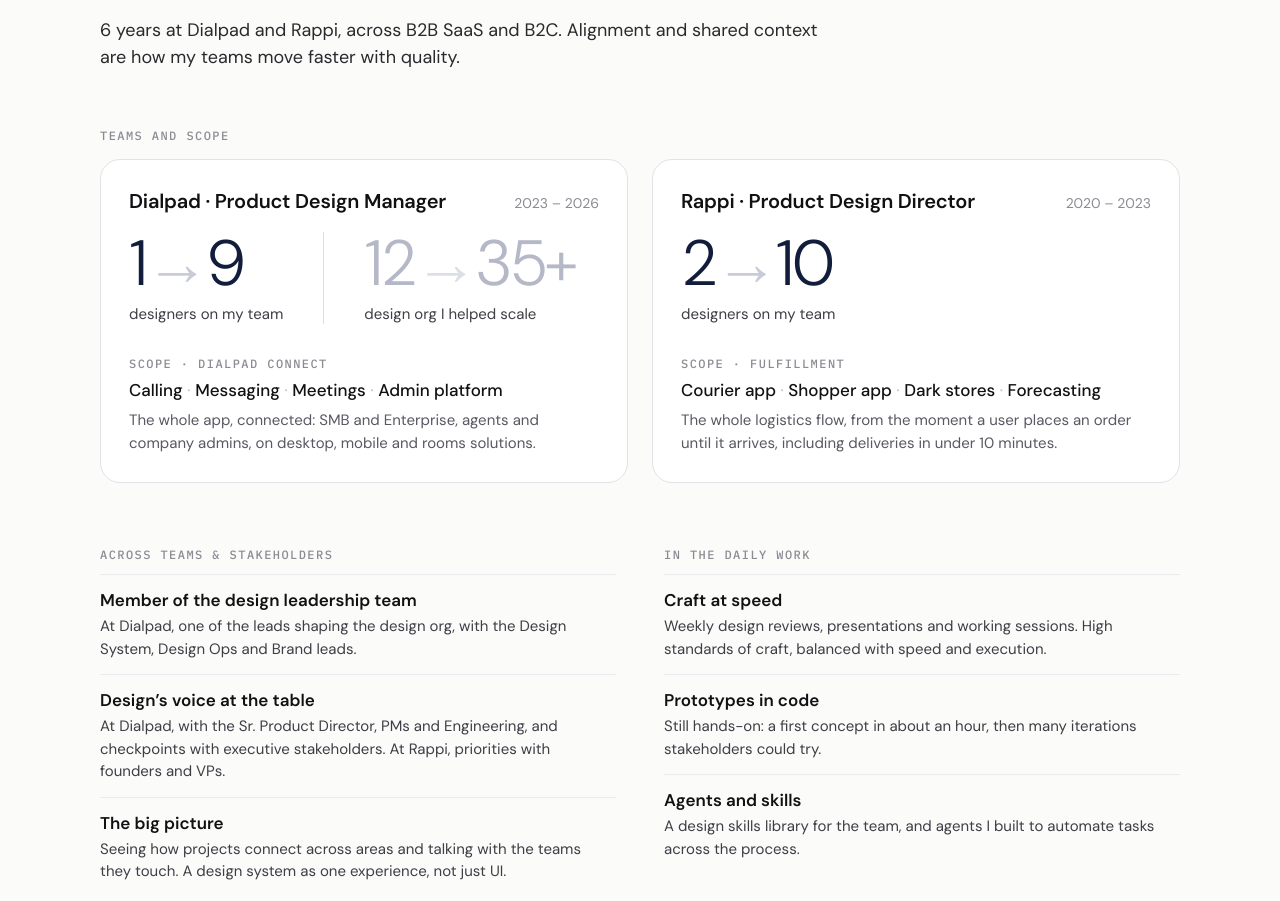
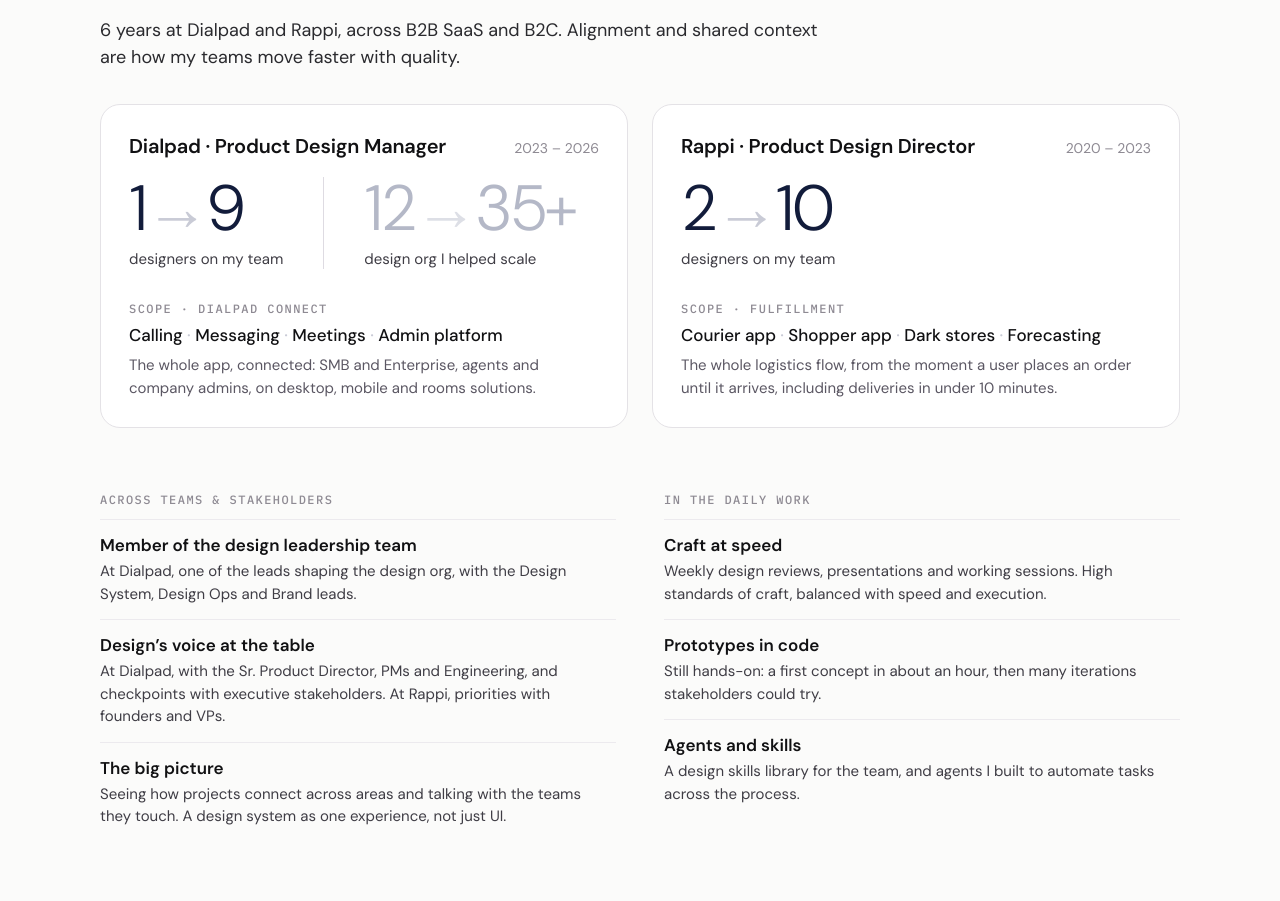
Before and after one commit to SilviK-personal/portfolio, a plain HTML site: page index.html in a window 1280 px wide. Shown: the part 2180-3081 px from the top of the page. Drawn offline with Linux system fonts and the light colour scheme.

Commit message:
Leadership: remove Teams and scope label, tighten spacing so the section fits one screen
Co-Authored-By: Claude Opus 5.5 <noreply@anthropic.com>
Claude-Session: https://claude.ai/code/session_01YQ68YF6dyFtRFrSuijBAPo

```diff
--- a/index.html
+++ b/index.html
@@ -208,8 +208,7 @@ section[id],footer[id]{scroll-margin-top:84px}
 <p style="margin: 0; font-size: 14px; font-weight: 600; letter-spacing: 0.12em; color: #5B5763">LEADERSHIP</p>
 <h2 style="margin: 16px 0 0; max-width: 900px; font-size: clamp(28px, 3.4vw, 48px); line-height: 1.08; font-weight: 400; letter-spacing: -0.035em; text-wrap: balance"><span style="color: #8E8A93">I’ve led design for whole lines of business,</span> and built the teams to do it.</h2>
 <p style="margin: 24px 0 0; max-width: 720px; font-size: 18px; line-height: 1.55; color: #2A2A2E">6 years at Dialpad and Rappi, across B2B SaaS and B2C. Alignment and shared context are how my teams move faster with quality.</p>
-<p style="margin: 56px 0 0; font-family: 'IBM Plex Mono', monospace; font-size: 12px; font-weight: 500; letter-spacing: 0.12em; color: #8E8A93">TEAMS AND SCOPE</p>
-<div style="margin-top: 16px; display: flex; flex-wrap: wrap; gap: 24px">
+<div style="margin-top: 32px; display: flex; flex-wrap: wrap; gap: 24px">
 <div style="flex: 1 1 420px; min-width: 0; padding: 28px; background: #FFFFFF; border: 1px solid #E4E2E6; border-radius: 20px; display: flex; flex-direction: column; gap: 18px">
 <div style="display: flex; flex-wrap: wrap; align-items: baseline; justify-content: space-between; gap: 4px 16px"><span style="font-size: 20px; font-weight: 600; letter-spacing: -0.01em">Dialpad · Product Design Manager</span><span style="font-size: 14px; color: #8E8A93">2023 – 2026</span></div>
 <div style="display: flex; flex-wrap: wrap; align-items: flex-end; gap: 16px 40px">
```
